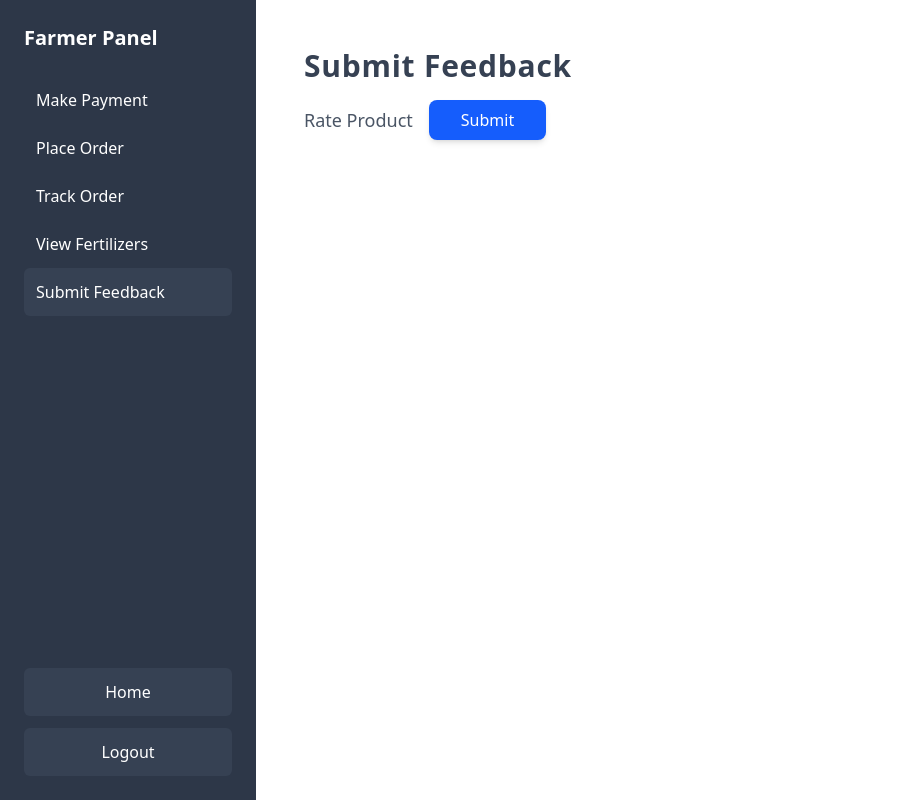
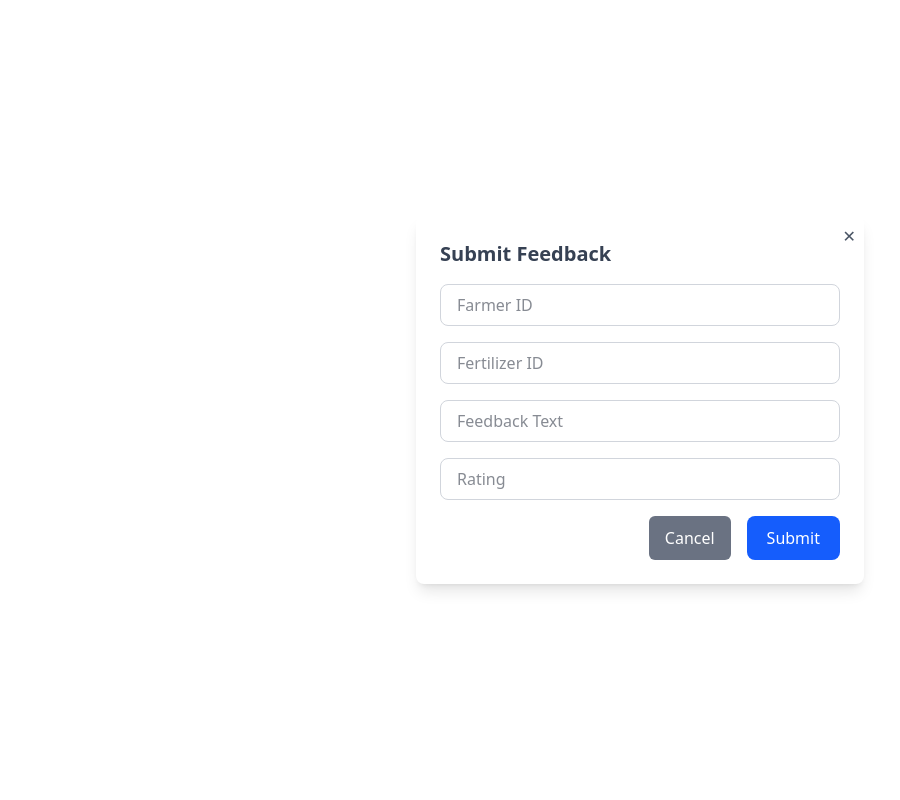
Before and after one commit to Aswin911/AgriSupply-Fertilizer-management-System-, a React (Vite) app in the folder client/: page /farmer/submit-feedback in a window 1280 px wide. Both pictures are taken after a click on the button "Submit". Shown: the whole page, without its empty margins (0-900 px from the left). Built offline with nearby package versions, Linux system fonts and the light colour scheme.

Commit message:
view table and comment added for farmer panel

```diff
--- a/client/src/pages/Farmer_asset/SubmitFeedback.jsx
+++ b/client/src/pages/Farmer_asset/SubmitFeedback.jsx
@@ -1,17 +1,126 @@
-import React from 'react';
+import React, { useState } from 'react';
+import axios from 'axios';
 
 const SubmitFeedback = () => {
+  const [showForm, setShowForm] = useState(false);
+  const [formData, setFormData] = useState({
+    Farmer_ID: '',
+    Fertilizer_ID: '',
+    Feedback_Text: '',
+    Rating: ''
+  });
+  const [error, setError] = useState('');
+  const [loading, setLoading] = useState(false);
+  const [successMessage, setSuccessMessage] = useState('');
+
+  const handleInputChange = (e) => {
+    const { name, value } = e.target;
+    setFormData({ ...formData, [name]: value });
+  };
+
+  const handleSubmit = async (e) => {
+    e.preventDefault();
+    if (loading) return;
+    setLoading(true);
+    setSuccessMessage('');
+
+    try {
+      const response = await axios.post('http://localhost:3001/feedback', formData, {
+        headers: { 'Content-Type': 'application/json' }
+      });
+
+      console.log('Feedback submitted:', response.data);
+      setShowForm(false);
+      setSuccessMessage('Feedback submitted successfully! ✅');
+
+      setFormData({
+        Farmer_ID: '',
+        Fertilizer_ID: '',
+        Feedback_Text: '',
+        Rating: ''
+      });
+    } catch (error) {
+      console.error('Failed to submit feedback:', error);
+      setError('Failed to submit feedback. Check the backend.');
+    } finally {
+      setLoading(false);
+      setTimeout(() => setSuccessMessage(''), 3000); // Remove success message after 3s
+    }
+  };
+
   return (
     <div className="my-6 ml-6">
       <h2 className="text-3xl font-semibold text-gray-700 tracking-wide">
         Submit Feedback
       </h2>
-      <div className="mt-4 flex items-center space-x-4">
+      <div className="mt-4 flex items-center">
         <p className="text-lg text-gray-600">Rate Product</p>
-        <button className="bg-blue-600 text-white px-8 py-2 rounded-lg shadow-md hover:bg-blue-700 transition">
+        <button
+          className="ml-auto bg-blue-600 text-white px-6 py-1.5 rounded-lg shadow-md hover:bg-blue-700 transition"
+          onClick={() => setShowForm(true)}
+        >
           Submit
         </button>
       </div>
+
+      {successMessage && (
+        <div className="mt-4 p-3 text-green-700 bg-green-100 border border-green-400 rounded-md">
+          {successMessage}
+        </div>
+      )}
+
+      {showForm && (
+        <div className="fixed inset-0 flex items-center justify-center bg-white bg-opacity-50 backdrop-blur-md">
+          <div className="bg-white p-6 rounded-lg shadow-lg max-w-md w-full relative">
+            <h3 className="text-xl font-semibold mb-4 text-gray-700">Submit Feedback</h3>
+            {error && <p className="text-red-600">{error}</p>}
+            <form onSubmit={handleSubmit} className="space-y-4">
+              {[
+                { name: 'Farmer_ID', label: 'Farmer ID', type: 'number' },
+                { name: 'Fertilizer_ID', label: 'Fertilizer ID', type: 'number' },
+                { name: 'Feedback_Text', label: 'Feedback Text' },
+                { name: 'Rating', label: 'Rating', type: 'number' }
+              ].map(({ name, label, type = 'text' }) => (
+                <div key={name} className="relative">
+                  <input
+                    type={type}
+                    name={name}
+                    id={name}
+                    value={formData[name]}
+                    onChange={handleInputChange}
+                    className="block w-full px-4 py-2 text-gray-900 border border-gray-300 rounded-lg focus:border-blue-500 focus:ring-blue-500 focus:outline-none"
+                    placeholder={label}
+                    required
+                  />
+                </div>
+              ))}
+              <div className="flex justify-end space-x-4">
+                <button
+                  type="button"
+                  className="bg-gray-500 text-white px-4 py-2 rounded hover:bg-gray-600"
+                  onClick={() => setShowForm(false)}
+                >
+                  Cancel
+                </button>
+                <button
+                  type="submit"
+                  className="bg-blue-600 text-white px-5 py-2.5 rounded-lg hover:bg-blue-700 transition"
+                  disabled={loading}
+                >
+                  {loading ? 'Submitting...' : 'Submit'}
+                </button>
+              </div>
+            </form>
+
+            <button
+              className="absolute top-2 right-2 text-gray-600 hover:text-gray-800"
+              onClick={() => setShowForm(false)}
+            >
+              ✕
+            </button>
+          </div>
+        </div>
+      )}
     </div>
   );
 };
--- a/client/src/pages/Farmer_asset/ViewFertilizers.jsx
+++ b/client/src/pages/Farmer_asset/ViewFertilizers.jsx
@@ -1,16 +1,55 @@
-import React from 'react';
+import React, { useState, useEffect } from 'react';
+import axios from 'axios';
 
 const ViewFertilizers = () => {
+  const [fertilizers, setFertilizers] = useState([]);
+  const [error, setError] = useState('');
+
+  useEffect(() => {
+    fetchFertilizers();
+  }, []);
+
+  const fetchFertilizers = async () => {
+    try {
+      const response = await axios.get('http://localhost:3001/fertilizers');
+      setFertilizers(response.data);
+    } catch (error) {
+      console.error('Failed to fetch fertilizers:', error);
+      setError('Failed to fetch fertilizers. Check the backend.');
+    }
+  };
+
   return (
     <div className="my-6 ml-6">
       <h2 className="text-3xl font-semibold text-gray-700 tracking-wide">
         View Fertilizers
       </h2>
-      <div className="mt-4 flex items-center space-x-4">
-        <p className="text-lg text-gray-600">Search & Filter</p>
-        <button className="bg-blue-600 text-white px-8 py-2 rounded-lg shadow-md hover:bg-blue-700 transition">
-          View
-        </button>
+      {error && <p className="text-red-600">{error}</p>}
+      <div className="relative overflow-x-auto mt-6">
+        <table className="w-full text-sm text-left text-gray-700 border border-gray-200">
+          <thead className="text-xs uppercase bg-gray-100 text-gray-800">
+            <tr>
+              <th className="px-6 py-3 border-b">Fertilizer Name</th>
+              <th className="px-6 py-3 border-b">Type</th>
+              <th className="px-6 py-3 border-b">NPK Composition</th>
+              <th className="px-6 py-3 border-b">Price per Unit</th>
+              <th className="px-6 py-3 border-b">Stock Quantity</th>
+              <th className="px-6 py-3 border-b">Manufacturer ID</th>
+            </tr>
+          </thead>
+          <tbody>
+            {fertilizers.map((fertilizer, index) => (
+              <tr key={fertilizer.id} className={index % 2 === 0 ? 'bg-white' : 'bg-gray-50'}>
+                <td className="px-6 py-4 border">{fertilizer.Fertilizer_Name}</td>
+                <td className="px-6 py-4 border">{fertilizer.Type}</td>
+                <td className="px-6 py-4 border">{fertilizer.NPK_Composition}</td>
+                <td className="px-6 py-4 border">{fertilizer.Price_per_Unit}</td>
+                <td className="px-6 py-4 border">{fertilizer.Stock_Quantity}</td>
+                <td className="px-6 py-4 border">{fertilizer.Manufacturer_ID}</td>
+              </tr>
+            ))}
+          </tbody>
+        </table>
       </div>
     </div>
   );
```
Also changed, not shown: 2 other files (tests, documents, lock files or other folders).
